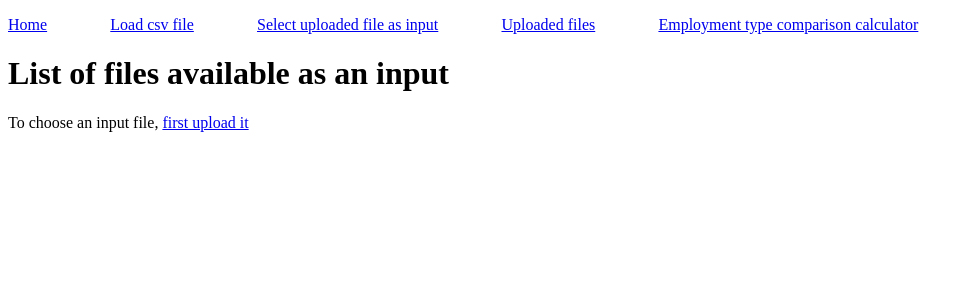
After one commit to petr-plihal/finance-tracker-trafi, a Flask app: page /select_input in a window 1280 px wide. The commit adds this page. Shown: the top 300 px of the page, without its empty margins (0-971 px from the left). Run offline with Flask 3, Linux system fonts and the light colour scheme; parts of the project's set-up code (start-up, migrations or seed data) failed here and were passed over.

Commit message:
feat: endpoint and view for selecting active file for further usage

```diff
--- a/app/app.py
+++ b/app/app.py
@@ -1,5 +1,7 @@
 from flask import Flask
 from flask import render_template # Working with Jinja2/basic html files from /templates folder
+from flask import redirect # To avoid request re-submissions and allow clean history after POST requests
+from flask import url_for # Decoupling the internal function name from the external URL path
 
 ####################
 ###### CONFIG ######
@@ -7,6 +9,8 @@ from flask import render_template # Working with Jinja2/basic html files from /t
 
 app = Flask(__name__)
 app.config["SQLALCHEMY_DATABASE_URI"] = "mysql://admin-dev:password123@database:3306/trafi-dev"
+
+app.config["SELECTED_FILENAME"] = "" # TODO: Very bad, this means all users share the same file (after the first user defines this variable) ew
 
 ####################
 ##### MAIN PAGE ####
@@ -58,13 +62,32 @@ def load_csv():
 
 @app.route("/uploads", methods=["GET"])
 def uploads():
-    uploads_list: list = os.listdir("uploads")
+    uploads_list: list = os.listdir(app.config["UPLOAD_FOLDER"])
     return render_template("uploads.html", uploads_list=uploads_list)
 
 @app.route('/uploads/<name>')
 def download_file(name):
     return send_from_directory(app.config["UPLOAD_FOLDER"], name)
 
+####################
+# SELECT INPUT DATA
+####################
+
+@app.route("/select_input", methods=["GET", "POST"])
+def select_input():
+    if request.method == "GET":
+        uploads_list: list = os.listdir(app.config["UPLOAD_FOLDER"])
+        return render_template("select_input.html", uploads_list=uploads_list, selected_filename=app.config["SELECTED_FILENAME"])
+    if request.method == "POST":
+        selected_filename = request.form.get('filename')
+
+        if selected_filename:
+            # NOTE: A session might be used instead
+            app.config["SELECTED_FILENAME"] = selected_filename
+            # NOTE: There should be a) validate file exists, b) logger
+            print(f"User selected: {selected_filename} file as an input")
+
+        return redirect(url_for('select_input'))
 
 ####################
 #### CALCULATORS ###
--- a/app/templates/base.html
+++ b/app/templates/base.html
@@ -14,8 +14,9 @@
     <div class="main-navbar">
         <ul>
             <li><a href="{{ url_for('home') }}">Home</a></li>
+            <li><a href="{{ url_for('load_csv') }}">Load csv file</a></li>
+            <li><a href="{{ url_for('select_input') }}">Select uploaded file as input</a></li>
             <li><a href="{{ url_for('uploads') }}">Uploaded files</a></li>
-            <li><a href="{{ url_for('load_csv') }}">Load csv file</a></li>
             <li><a href="{{ url_for('employment_type_comparison') }}">Employment type comparison calculator</a></li>
         </ul>
     </div>
--- /dev/null
+++ b/app/templates/select_input.html
@@ -0,0 +1,40 @@
+{% extends "base.html" %}
+
+{% block title %}Choose input file{% endblock %}
+
+{% block head %}
+    {{ super() }}
+{% endblock %}
+
+{% block content %}
+
+    <h1>List of files available as an input</h1>
+
+    {% if selected_filename %}
+        <p><strong>Currently selected file: {{ selected_filename }}</strong></p>
+    {% endif %}
+
+    {% if uploads_list %}
+        <table>
+            <tr><td>Uploaded files</td></tr>
+            {% for file in uploads_list %}
+                <form method="post" action="/select_input">
+                    <tr>
+                        <td>
+                            <a href="uploads/{{ file }}">{{ file }}</a>
+                        </td>
+                        <td>
+                            <button type="submit" name="filename" value="{{ file }}">
+                                Use this file
+                            </button>
+                        </td>
+                    </tr>
+                </form>
+            {% endfor %}
+        </table>
+    {% else %}
+        <p>To choose an input file, <a href="/load_csv">first upload it</a></p>
+    {% endif %}
+
+
+{% endblock %}
```
Also changed, not shown: 1 other file.
